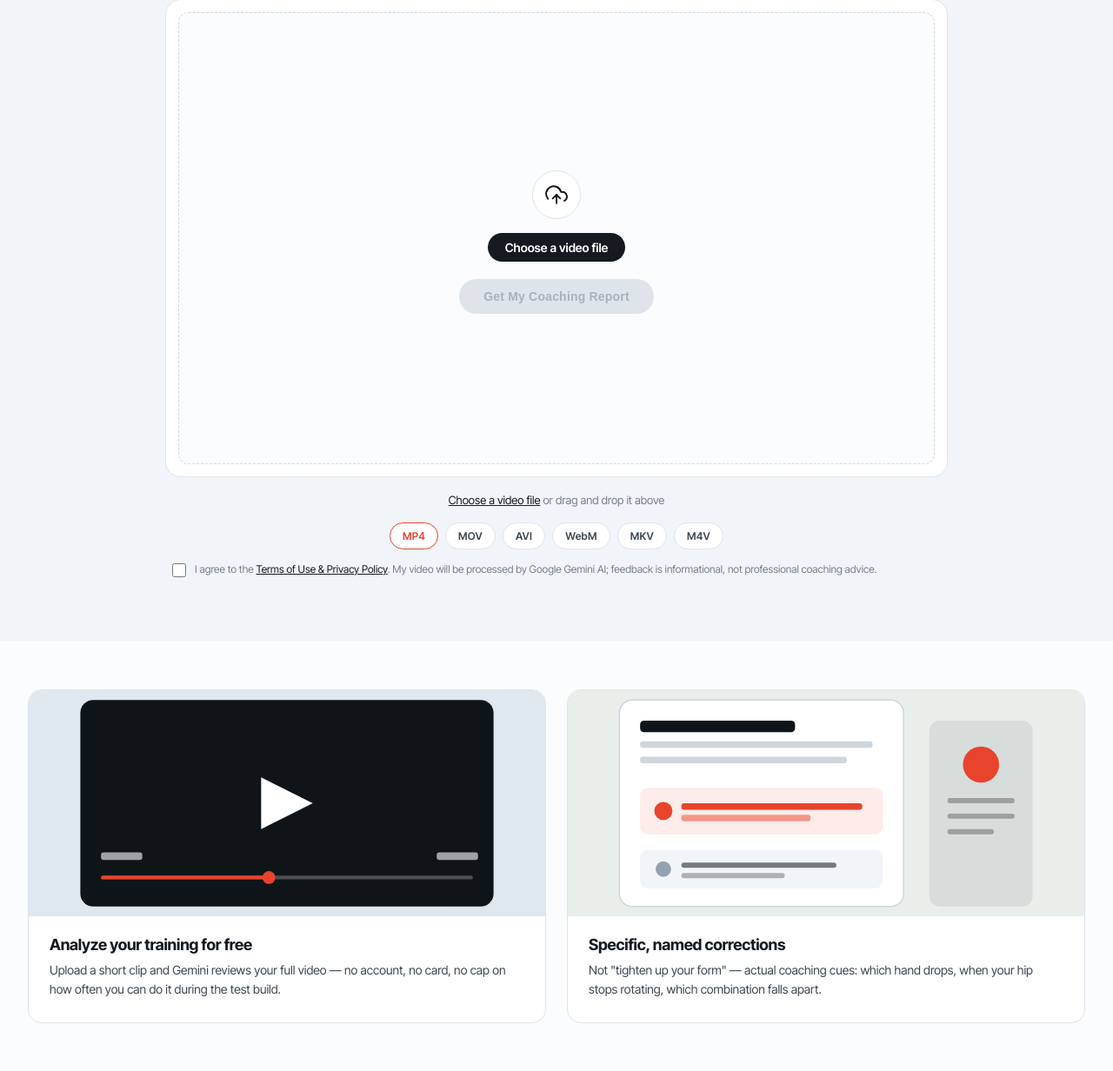
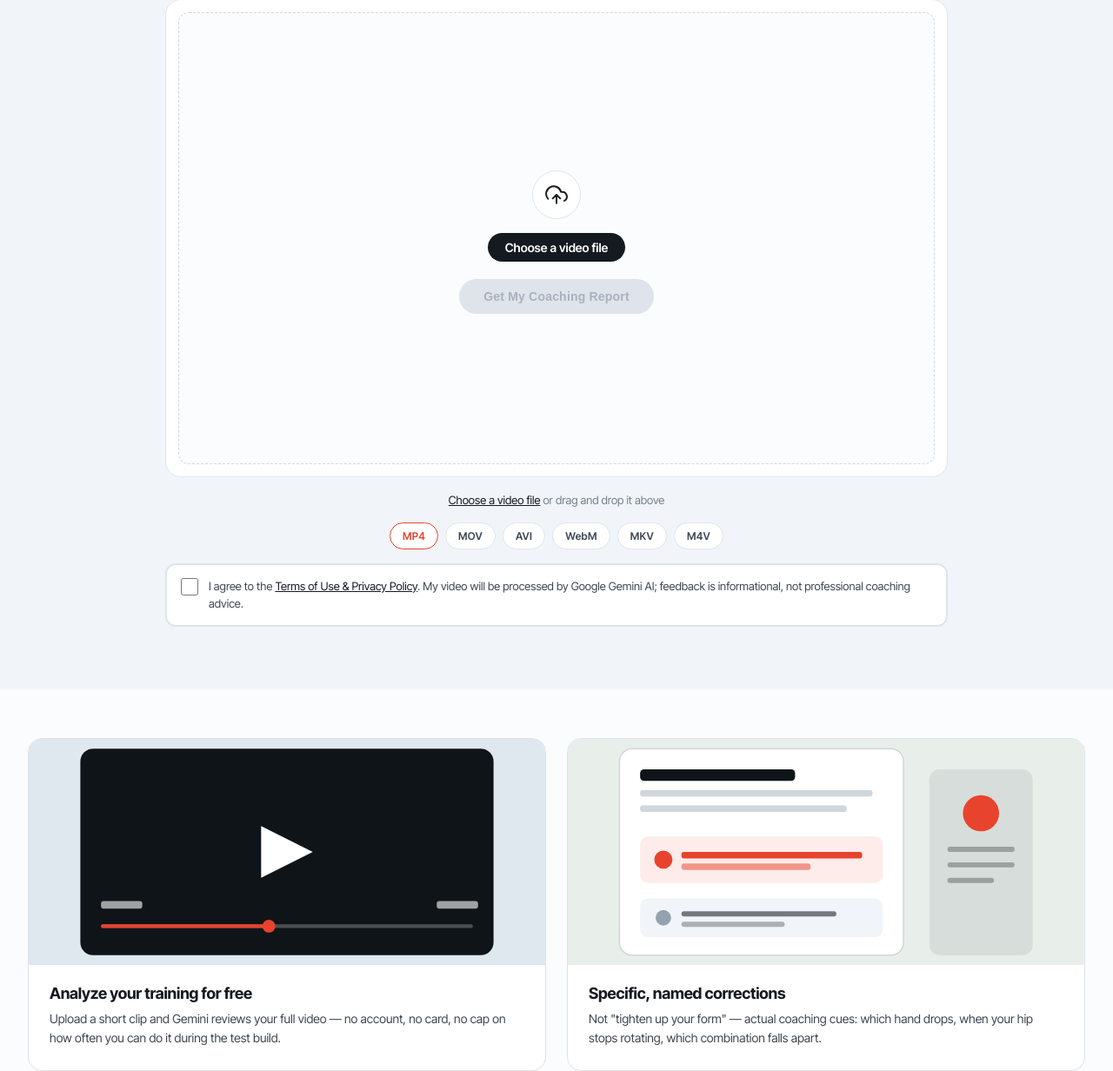
Before and after one commit to waikru/waikru-app, a Flask app: page / in a window 1280 px wide. Shown: the part 458-1690 px from the top of the page at 87% size. Run offline with Flask 3, Linux system fonts and the light colour scheme.

Commit message:
ui: bigger terms checkbox, red border highlight on file select, green when agreed

```diff
--- a/templates/index.html
+++ b/templates/index.html
@@ -445,20 +445,37 @@
     .terms-row {
       display: flex;
       align-items: flex-start;
-      gap: 10px;
+      gap: 12px;
       max-width: 900px;
-      margin: 14px auto 0;
-      padding: 0 8px;
+      margin: 16px auto 0;
+      padding: 14px 16px;
+      border: 2px solid var(--border);
+      border-radius: 12px;
+      background: var(--bg-white);
+      transition: border-color 0.25s, box-shadow 0.25s;
+    }
+    .terms-row.needs-attention {
+      border-color: var(--accent);
+      box-shadow: 0 0 0 3px rgba(232,67,45,0.12);
+      animation: pulse-border 0.4s ease;
+    }
+    @keyframes pulse-border {
+      0% { box-shadow: 0 0 0 0 rgba(232,67,45,0.35); }
+      100% { box-shadow: 0 0 0 3px rgba(232,67,45,0.12); }
+    }
+    .terms-row.agreed {
+      border-color: #4caf50;
+      box-shadow: none;
     }
     .terms-row input[type="checkbox"] {
-      width: 16px; height: 16px;
-      flex-shrink: 0; margin-top: 2px;
+      width: 20px; height: 20px;
+      flex-shrink: 0; margin-top: 1px;
       accent-color: var(--accent);
       cursor: pointer;
     }
     .terms-row label {
-      font-size: 12px;
-      color: var(--text-dim);
+      font-size: 13px;
+      color: var(--text-muted);
       line-height: 1.55;
       cursor: pointer;
     }
@@ -1496,6 +1513,14 @@
     const hasFile = videoInput.files && videoInput.files.length > 0;
     const agreed = document.getElementById('termsCheck').checked;
     btnAnalyze.disabled = !(hasFile && agreed);
+    const termsRow = document.querySelector('.terms-row');
+    if (agreed) {
+      termsRow.classList.remove('needs-attention');
+      termsRow.classList.add('agreed');
+    } else if (hasFile) {
+      termsRow.classList.remove('agreed');
+      termsRow.classList.add('needs-attention');
+    }
   }
 
   videoInput.addEventListener('change', function() {
@@ -1507,6 +1532,12 @@
     uploadZone.classList.add('has-file');
     errorMsg.style.display = 'none';
     updateAnalyzeBtn();
+    // Highlight the terms row to draw attention
+    const termsRow = document.querySelector('.terms-row');
+    if (!document.getElementById('termsCheck').checked) {
+      termsRow.classList.remove('agreed');
+      termsRow.classList.add('needs-attention');
+    }
   });
 
   uploadZone.addEventListener('dragover', e => {
```
